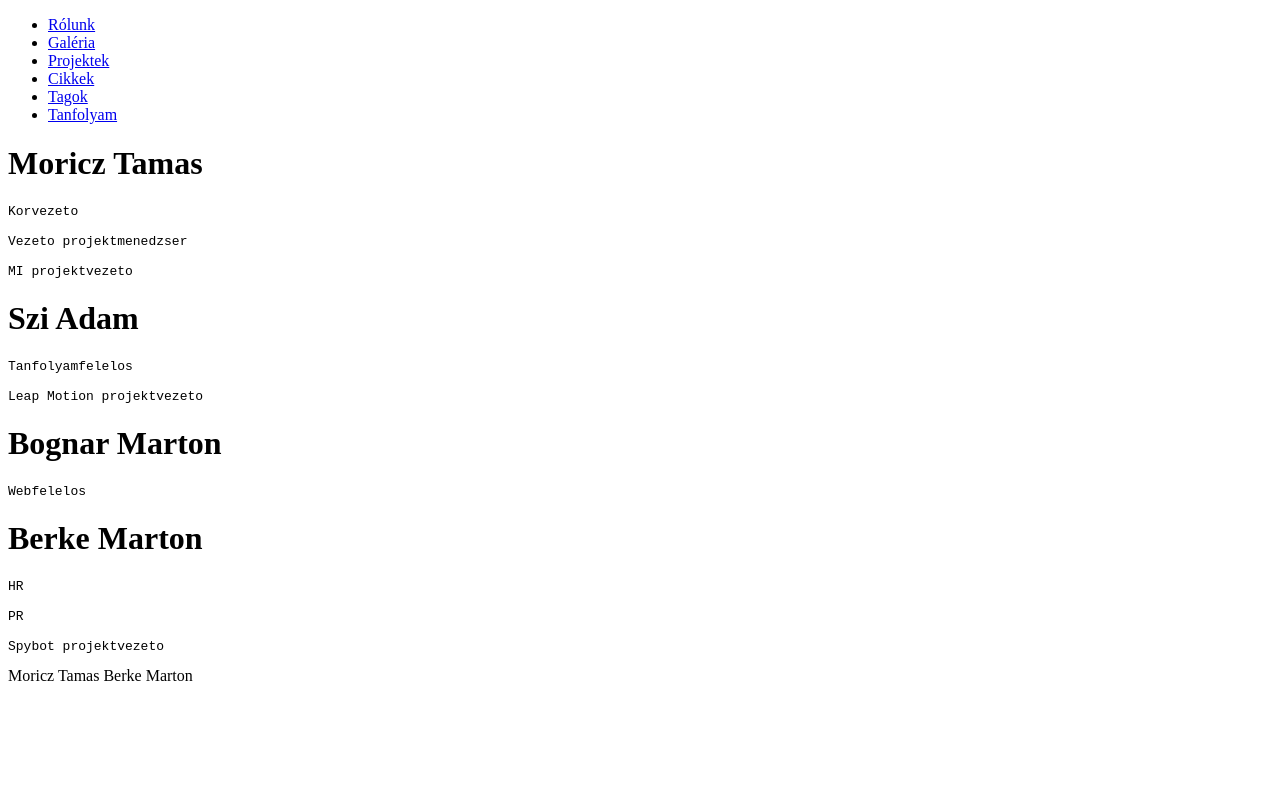
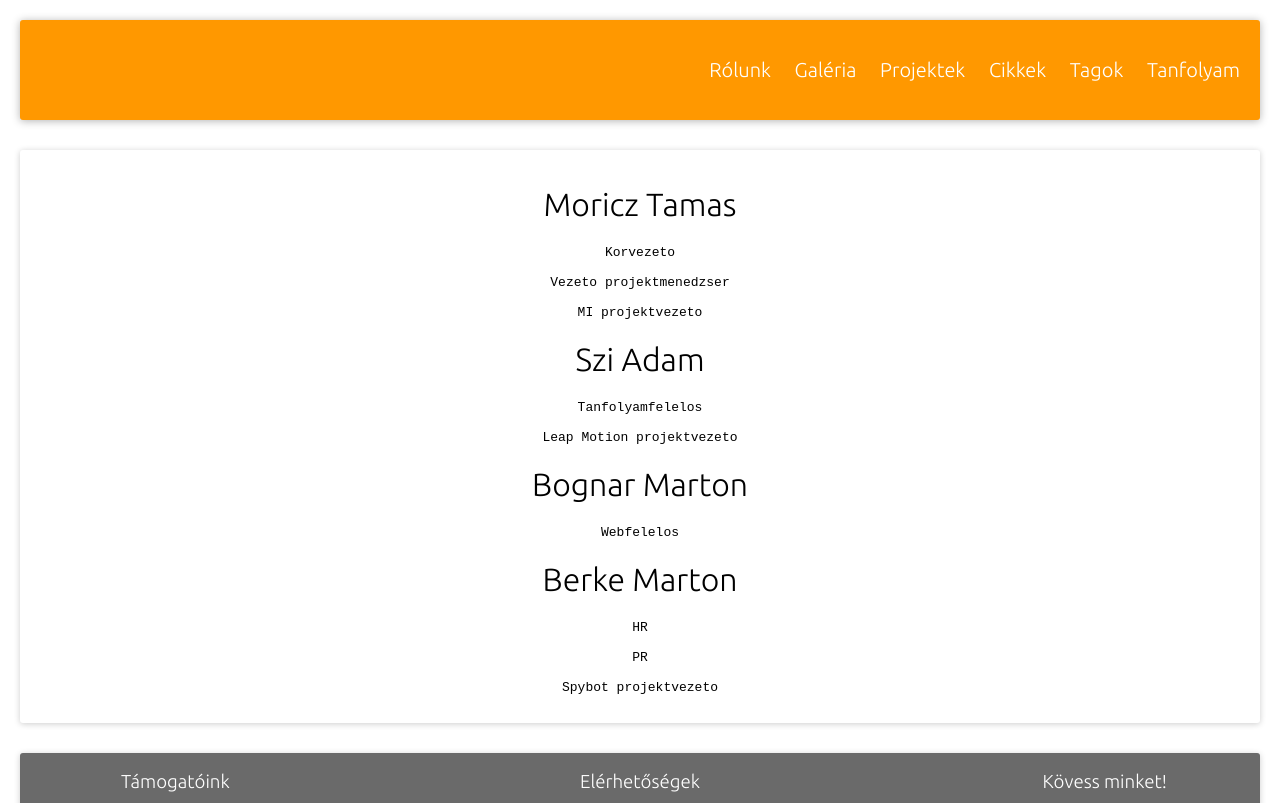
Before and after one commit to legokor/legokor.hu, a Jekyll site: the page built from tagok/index.md, in a window 1280 px wide. Shown: the top 803 px of the page. Built offline with Jekyll 4.4.1, drawn with Linux system fonts in a browser that asks for light colours; some of the changed text lies outside the part shown; grey boxes are pictures that could not be loaded.

Commit message:
Basic styling

```diff
--- /dev/null
+++ b/_includes/footer.html
@@ -0,0 +1,33 @@
+<footer>
+  <div id='footer-top'>
+
+    <div class='footer-column footer-column-side'>
+      <h3>Támogatóink</h3>
+      <a href='http://hungary.ni.com'><img src='http://lego.sch.bme.hu/wp-content/themes/lego/images/ni-logo.png' alt='National Instruments'></a>
+      <a href='http://www.balluff.hu'><img src='http://lego.sch.bme.hu/wp-content/themes/lego/images/balluff-logo.png' alt='Balluff'></a>
+    </div>
+
+    <div class='footer-column footer-column-center'>
+      <h3>Elérhetőségek</h3>
+      {% for member in site.data.members %}
+        {% if member.roles contains 'Korvezeto' %}
+          {% include member-info.html username=member.username %}
+        {% endif %}
+        {% if member.roles contains 'PR' %}
+          {% include member-info.html username=member.username %}
+        {% endif %}
+      {% endfor %}
+    </div>
+
+    <div class='footer-column footer-column-side'>
+      <h3>Kövess minket!</h3>
+      <a href='https://www.facebook.com/LegoKor' class='btn btn-social btn-facebook'><div class='use-sprite'></div>Facebook</a>
+    </div>
+
+  </div>
+  <div id='footer-bottom'>
+    <a href='http://simonyi.bme.hu' class='simonyi-logo'><img src='http://lego.sch.bme.hu/wp-content/uploads/2016/11/simonyi-white-transparent.png' alt='Simonyi Károly Szakkollégium'></a>
+    <a href='http://sch.bme.hu' class='sch-logo'><img src='http://lego.sch.bme.hu/wp-content/themes/lego/images/sch-logo.png' alt='Schönherz Zoltán Kollégium'></a>
+    <p><a href='http://lego.sch.bme.hu/w/index.php?title=Kezdőlap' target='_blank'>© LEGO kör 2017</a></p>
+  </div>
+</footer>
--- /dev/null
+++ b/_includes/member-info.html
@@ -0,0 +1,20 @@
+{% for member in site.data.members %}
+  {% if member.username == include.username %}
+    <div class='member-info'>
+      <div class='image-holder'>
+        <img src='{{ member.image }}'>
+      </div>
+      <div class='info-main'>
+        <h1>{{ member.name }}</h1>
+        <h2>
+          {% for role in member.roles %}{{ role }}{% unless forloop.last %}, {% endunless %}{% endfor %}
+        </h2>
+        <ul>
+          {% for item in member.contact %}
+            <li>{{ item[1] }}</li>
+          {% endfor %}
+        </ul>
+      </div>
+    </div>
+  {% endif %}
+{% endfor %}
--- a/_layouts/default.html
+++ b/_layouts/default.html
@@ -3,6 +3,10 @@
   <head>
     <title>{{ page.title }} | LEGO</title>
     <link rel='stylesheet' href='/css/highlight.css' type='text/css'>
+    <link rel='stylesheet' href='/css/main.css' type='text/css'>
+    <link rel='stylesheet' href='/css/footer.css' type='text/css'>
+    <link rel='stylesheet' href='/css/member-info.css' type='text/css'>
+    <link href='http://fonts.googleapis.com/css?family=Ubuntu:300,500&amp;subset=latin,latin-ext' rel='stylesheet' type='text/css'>
   </head>
   <body>
     <nav>
@@ -15,16 +19,9 @@
         <li><a href='/tanfolyam/'>Tanfolyam</a></li>
       </ul>
     </nav>
-    {{ content }}
-    <footer>
-      {% for member in site.data.members %}
-        {% if member.roles contains 'Korvezeto' %}
-          {{ member.name }}
-        {% endif %}
-        {% if member.roles contains 'PR' %}
-          {{ member.name }}
-        {% endif %}
-      {% endfor %}
-    </footer>
+    <div id='article-block'>
+      {{ content }}
+    </div>
+    {% include footer.html %}
   </body>
 </html>
--- /dev/null
+++ b/css/footer.css
@@ -0,0 +1,59 @@
+footer {
+  background-color: #6a6a6a;
+  color: #fff;
+  border-radius: 3px;
+  box-shadow: 0px 1px 6px rgba(0, 0, 0, 0.2);
+  height: 300px;
+}
+
+footer a {
+  color: #fff;
+  text-decoration: none;
+}
+
+#footer-top {
+  height: 220px;
+}
+
+#footer-top h3 {
+  text-align: center;
+}
+
+.footer-column {
+  display: inline-block;
+  margin: 0;
+  vertical-align: top;
+}
+
+.footer-column-side {
+  width: 310px;
+}
+
+.footer-column-side img {
+  width: 140px;
+  display: block;
+  margin: 30px auto;
+}
+
+.footer-column-center {
+  width: 612px;
+  text-align: left;
+}
+
+#footer-bottom {
+  padding: 15px 50px;
+  background-color: #545454;
+  display: flex;
+  align-items: center;
+}
+
+#footer-bottom img {
+  height: 40px;
+  padding-right: 30px;
+}
+
+#footer-bottom p {
+  display: inline-block;
+  text-align: right;
+  width: 100%;
+}
--- a/css/main.css
+++ b/css/main.css
@@ -0,0 +1,43 @@
+*, *::before, *::after {
+  -moz-box-sizing: border-box;
+  -webkit-box-sizing: border-box;
+  box-sizing: border-box;
+  font-weight: 300;
+}
+
+html, body {
+  font-family: 'Ubuntu', sans-serif;
+  font-weight: 300;
+  margin: 10px auto;
+  padding: 0;
+  max-width: 1240px;
+  text-align: center;
+}
+
+nav {
+  background-color: #ff9800;
+  border-radius: 3px;
+  box-shadow: 0px 1px 8px rgba(0, 0, 0, 0.3);
+  height: 100px;
+  display: flex;
+  align-items: center;
+  justify-content: flex-end;
+}
+
+nav a {
+  color: #fff;
+  text-decoration: none;
+  font-size: 20px;
+}
+
+nav ul, nav li {
+  display: inline-block;
+  margin: 0 10px;
+}
+
+#article-block {
+  box-shadow: 0px 1px 6px rgba(0, 0, 0, 0.2);
+  border-radius: 3px;
+  margin: 30px 0;
+  padding: 15px;
+}
--- /dev/null
+++ b/css/member-info.css
@@ -0,0 +1,37 @@
+.member-info {
+  padding: 10px 0 0 0;
+}
+
+.member-info div {
+  display: inline-block;
+  color: #dbdbdb;
+  vertical-align: top;
+}
+
+.member-info img {
+  border-radius: 50%;
+  margin: 0 10px 0 0;
+  width: 60px;
+  padding: 2px;
+  border: 1px solid #fff;
+}
+
+.member-info h1 {
+  font-size: 16px;
+  color: #fff;
+  margin: 0;
+}
+
+.member-info h2 {
+  font-size: 12px;
+  margin: 0;
+  font-style: italic;
+  margin-bottom: 5px;
+}
+
+.member-info ul {
+  list-style: none;
+  margin: 0;
+  padding: 0;
+  font-size: 14px;
+}
--- a/tagok/index.md
+++ b/tagok/index.md
@@ -3,7 +3,7 @@ layout: default
 title: Tagok
 ---
 {% for member in site.data.members %}
-# {{ member.name }}
+<h1 id='{{ member.username }}'>{{ member.name }}</h1>
   {% for role in member.roles %}
     {{ role }}
   {% endfor %}
```
Also changed, not shown: _data/members.yml (+7 -2 lines), _layouts/post.html (+9 -3 lines).
